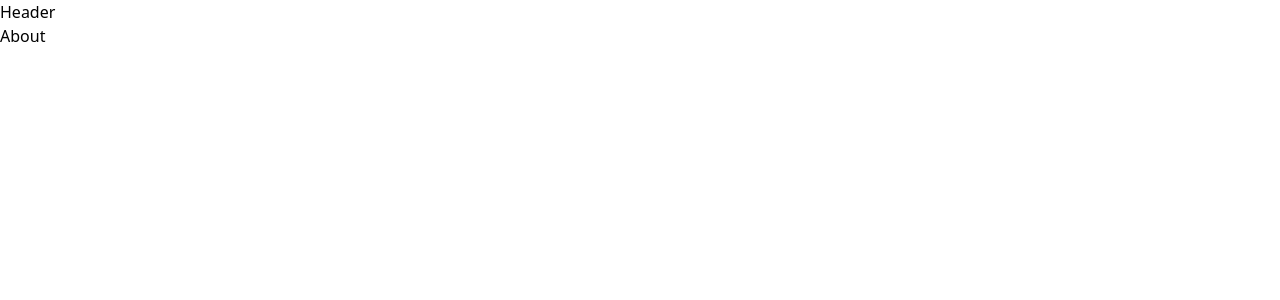
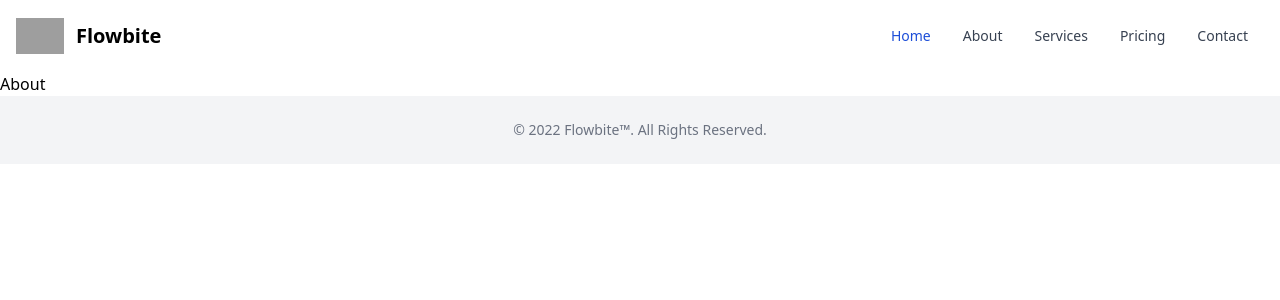
Before and after one commit to ignasiusadhitia/rakamin-academy-mini-project, a React (Create React App) app: page /about in a window 1280 px wide. Shown: the top 300 px of the page. Built offline with nearby package versions, Linux system fonts and the light colour scheme; grey boxes are pictures that could not be loaded.

Commit message:
feature: created header and footer component

```diff
--- a/src/App.js
+++ b/src/App.js
@@ -1,12 +1,14 @@
 import "./App.css";
 import { Outlet } from "react-router-dom";
 import Header from "./components/Header";
+import Footer from "./components/Footer";
 
 function App() {
   return (
     <>
       <Header />
       <Outlet />
+      <Footer />
     </>
   );
 }
--- a/src/components/Footer.js
+++ b/src/components/Footer.js
@@ -1,7 +1,14 @@
 import React from "react";
 
 const Footer = () => {
-  return <div>Footer</div>;
+  return (
+    <footer className="py-6 px-4 bg-gray-100 dark:bg-gray-700 mx-auto">
+      <span className="block text-sm text-gray-500 dark:text-gray-300 sm:text-center">
+        © 2022 <a href="https://flowbite.com/">Flowbite™</a>. All Rights
+        Reserved.
+      </span>
+    </footer>
+  );
 };
 
 export default Footer;
--- a/src/components/Header.js
+++ b/src/components/Header.js
@@ -1,7 +1,89 @@
 import React from "react";
 
 const Header = () => {
-  return <div>Header</div>;
+  return (
+    <nav className="bg-white border-gray-200 px-2 sm:px-4 py-2.5 rounded dark:bg-gray-900">
+      <div className="container flex flex-wrap items-center justify-between mx-auto">
+        <a href="https://flowbite.com/" className="flex items-center">
+          <img
+            src="https://flowbite.com/docs/images/logo.svg"
+            className="h-6 mr-3 sm:h-9"
+            alt="Flowbite Logo"
+          />
+          <span className="self-center text-xl font-semibold whitespace-nowrap dark:text-white">
+            Flowbite
+          </span>
+        </a>
+        <button
+          data-collapse-toggle="navbar-default"
+          type="button"
+          className="inline-flex items-center p-2 ml-3 text-sm text-gray-500 rounded-lg md:hidden hover:bg-gray-100 focus:outline-none focus:ring-2 focus:ring-gray-200 dark:text-gray-400 dark:hover:bg-gray-700 dark:focus:ring-gray-600"
+          aria-controls="navbar-default"
+          aria-expanded="false"
+        >
+          <span className="sr-only">Open main menu</span>
+          <svg
+            className="w-6 h-6"
+            aria-hidden="true"
+            fill="currentColor"
+            viewBox="0 0 20 20"
+            xmlns="http://www.w3.org/2000/svg"
+          >
+            <path
+              fill-rule="evenodd"
+              d="M3 5a1 1 0 011-1h12a1 1 0 110 2H4a1 1 0 01-1-1zM3 10a1 1 0 011-1h12a1 1 0 110 2H4a1 1 0 01-1-1zM3 15a1 1 0 011-1h12a1 1 0 110 2H4a1 1 0 01-1-1z"
+              clip-rule="evenodd"
+            ></path>
+          </svg>
+        </button>
+        <div className="hidden w-full md:block md:w-auto" id="navbar-default">
+          <ul className="flex flex-col p-4 mt-4 border border-gray-100 rounded-lg bg-gray-50 md:flex-row md:space-x-8 md:mt-0 md:text-sm md:font-medium md:border-0 md:bg-white dark:bg-gray-800 md:dark:bg-gray-900 dark:border-gray-700">
+            <li>
+              <a
+                href="#"
+                className="block py-2 pl-3 pr-4 text-white bg-blue-700 rounded md:bg-transparent md:text-blue-700 md:p-0 dark:text-white"
+                aria-current="page"
+              >
+                Home
+              </a>
+            </li>
+            <li>
+              <a
+                href="#"
+                className="block py-2 pl-3 pr-4 text-gray-700 rounded hover:bg-gray-100 md:hover:bg-transparent md:border-0 md:hover:text-blue-700 md:p-0 dark:text-gray-400 md:dark:hover:text-white dark:hover:bg-gray-700 dark:hover:text-white md:dark:hover:bg-transparent"
+              >
+                About
+              </a>
+            </li>
+            <li>
+              <a
+                href="#"
+                className="block py-2 pl-3 pr-4 text-gray-700 rounded hover:bg-gray-100 md:hover:bg-transparent md:border-0 md:hover:text-blue-700 md:p-0 dark:text-gray-400 md:dark:hover:text-white dark:hover:bg-gray-700 dark:hover:text-white md:dark:hover:bg-transparent"
+              >
+                Services
+              </a>
+            </li>
+            <li>
+              <a
+                href="#"
+                className="block py-2 pl-3 pr-4 text-gray-700 rounded hover:bg-gray-100 md:hover:bg-transparent md:border-0 md:hover:text-blue-700 md:p-0 dark:text-gray-400 md:dark:hover:text-white dark:hover:bg-gray-700 dark:hover:text-white md:dark:hover:bg-transparent"
+              >
+                Pricing
+              </a>
+            </li>
+            <li>
+              <a
+                href="#"
+                className="block py-2 pl-3 pr-4 text-gray-700 rounded hover:bg-gray-100 md:hover:bg-transparent md:border-0 md:hover:text-blue-700 md:p-0 dark:text-gray-400 md:dark:hover:text-white dark:hover:bg-gray-700 dark:hover:text-white md:dark:hover:bg-transparent"
+              >
+                Contact
+              </a>
+            </li>
+          </ul>
+        </div>
+      </div>
+    </nav>
+  );
 };
 
 export default Header;
```
